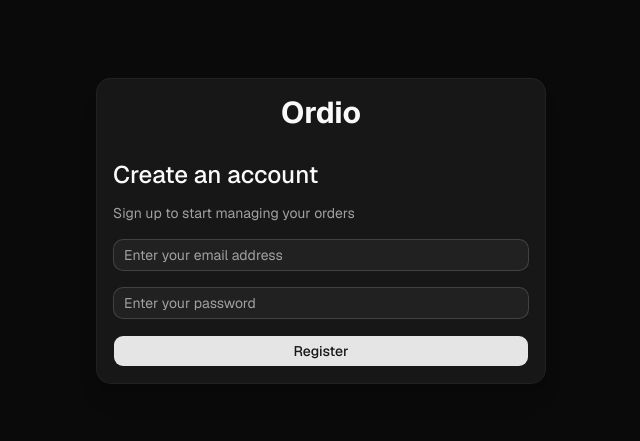
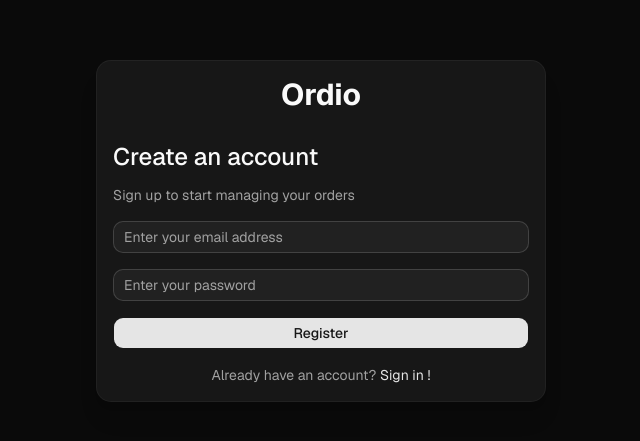
Before and after one commit to Alitm25/ordio, a Next.js app: page /register in a window 1280 px wide. Shown: the part 169-610 px from the top of the page, without its empty margins (319-959 px from the left). Built offline with nearby package versions, Linux system fonts and the light colour scheme.

Commit message:
added linking between Login page and Register page

```diff
--- a/src/features/auth/components/LoginForm.tsx
+++ b/src/features/auth/components/LoginForm.tsx
@@ -22,6 +22,7 @@ import {
 
 import { useLogin } from "../hooks/useLogin";
 import {toast} from "sonner";
+import Link from "next/link";
 
 export default function LoginForm() {
     const router = useRouter();
@@ -105,6 +106,13 @@ export default function LoginForm() {
                         }
                     </Button>
                 </form>
+                {/* Back to register page */}
+                <p className="text-sm text-center text-muted-foreground mt-4">
+                    Don&apos;t have an account?{" "}
+                    <Link href="/register" className="text-primary underline-offset-4 hover:underline">
+                        Register now !
+                    </Link>
+                </p>
             </CardContent>
         </Card>
     );
--- a/src/features/auth/components/RegisterFrom.tsx
+++ b/src/features/auth/components/RegisterFrom.tsx
@@ -22,6 +22,7 @@ import {
 
 import { useRegister } from "../hooks/useRegister";
 import { toast } from "sonner";
+import Link from "next/link";
 
 export default function RegisterForm() {
     const router = useRouter();
@@ -100,6 +101,13 @@ export default function RegisterForm() {
                         }
                     </Button>
                 </form>
+                {/* Back to login form */}
+                <p className="text-sm text-center text-muted-foreground mt-4">
+                    Already have an account?{" "}
+                    <Link href="/login" className="text-primary underline-offset-4 hover:underline">
+                        Sign in !
+                    </Link>
+                </p>
             </CardContent>
         </Card>
     );
```
